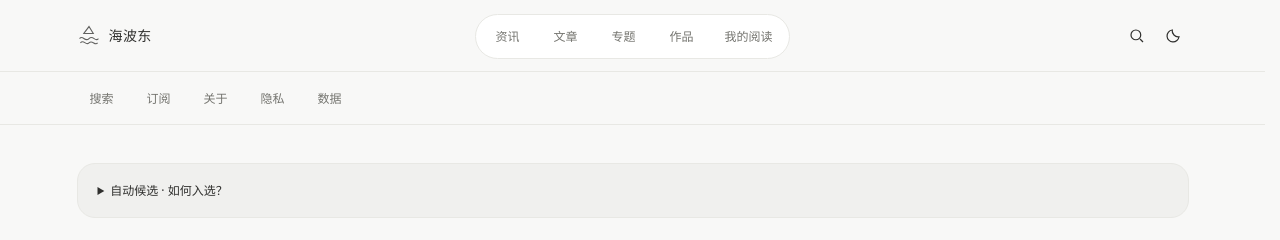
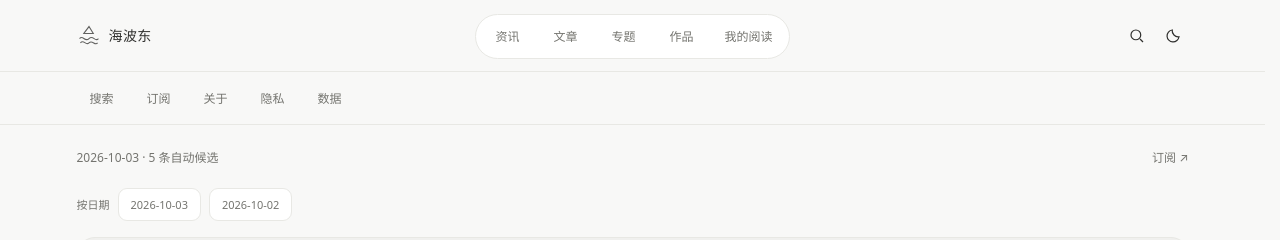
Before and after one commit to ma1203580780/mind, an Astro site: page /mind/picks in a window 1280 px wide. Shown: the top 240 px of the page. Built offline with nearby package versions, Linux system fonts and the light colour scheme; Astro itself is replaced by a stand-in of ours.

Commit message:
Move curated archive date navigation above content

```diff
--- a/src/pages/picks/index.astro
+++ b/src/pages/picks/index.astro
@@ -2,4 +2,4 @@
 import Base from '../../layouts/Base.astro';import SourceCard from '../../components/SourceCard.astro';import {allNews,issues} from '../../lib/news';import {path} from '../../site';import {readingCandidates,candidateReason,latestNewsDate,editorPicks} from '../../lib/discovery';
 const candidates=readingCandidates(allNews,latestNewsDate,5);
 ---
-<Base title="值得一读 · 海波东" description="从近期资讯中按明确规则选出最多五条阅读候选，保留来源。"><h1 class="sr-only">精选资讯</h1>{editorPicks.length>0&&<section class="collection-section"><div class="section-title"><h2>作者精选</h2></div><div class="note-feed">{editorPicks.map(story=><div class="feed-item"><p class="candidate-reason">作者确认 · {story.editorReason}</p><SourceCard story={story} issue={story.issueDate}/></div>)}</div></section>}<details class="rule-panel"><summary>自动候选 · 如何入选？</summary><p>以最近收录日为基准，只考虑近七天、有较完整摘要、中文原文或完整中译可用的内容；按发布时间优先，尽量覆盖不同板块，每个来源最多一条，每次最多五条。过滤明显重复译文、版本发布日志。图片数量、访问量不参与排序。</p><p>这是规则筛选，不代表作者推荐，也不构成事实核验。作者确认的观点会单独署名发布。</p></details><section class="note-feed" aria-label="自动阅读候选">{candidates.map(story=><div class="feed-item"><small class="candidate-reason">{candidateReason(story)}</small><SourceCard story={story} issue={story.issueDate}/></div>)}</section>{!candidates.length&&<p class="reading-empty">这次没有符合条件的候选，可以直接查看全部资讯。</p>}<section class="collection-section"><div class="section-title"><h2>按收录日回看</h2></div><div class="discovery-links">{issues.slice(0,7).map(issue=><a href={path(`news/${issue.date}/`)}>{issue.date} ↗</a>)}</div><p class="collection-note">原文发布时间保留在卡片上；收录日期用于归档。</p></section></Base>
+<Base title="值得一读 · 海波东" description="从近期资讯中按明确规则选出最多五条阅读候选，保留来源。"><h1 class="sr-only">精选资讯</h1><div class="content-toolbar"><span>{latestNewsDate} · {candidates.length} 条自动候选</span><a href={path('subscribe/')}>订阅 ↗</a></div><nav class="archive-date-strip" aria-label="按收录日期阅读"><span>按日期</span>{issues.slice(0,7).map(issue=><a href={path(`news/${issue.date}/`)}>{issue.date}</a>)}</nav>{editorPicks.length>0&&<section class="collection-section"><div class="section-title"><h2>作者精选</h2></div><div class="note-feed">{editorPicks.map(story=><div class="feed-item"><p class="candidate-reason">作者确认 · {story.editorReason}</p><SourceCard story={story} issue={story.issueDate}/></div>)}</div></section>}<details class="rule-panel"><summary>自动候选 · 如何入选？</summary><p>以最近收录日为基准，只考虑近七天、有较完整摘要、中文原文或完整中译可用的内容；按发布时间优先，尽量覆盖不同板块，每个来源最多一条，每次最多五条。过滤明显重复译文、版本发布日志。图片数量、访问量不参与排序。</p><p>这是规则筛选，不代表作者推荐，也不构成事实核验。作者确认的观点会单独署名发布。</p></details><section class="note-feed" aria-label="自动阅读候选">{candidates.map(story=><div class="feed-item"><small class="candidate-reason">{candidateReason(story)}</small><SourceCard story={story} issue={story.issueDate}/></div>)}</section>{!candidates.length&&<p class="reading-empty">这次没有符合条件的候选，可以直接查看全部资讯。</p>}</Base>
--- a/src/styles/shell.css
+++ b/src/styles/shell.css
@@ -75,3 +75,5 @@ body.site-shell .rule-panel{margin:16px 0}
  body.site-shell .page-heading h1,body.site-shell .page-head h1,body.site-shell .discovery-intro h1{font-size:18px}
  .topic-grid .topic-tile p{font-size:11px}.reading-progress{top:108px}
 }
+
+.archive-date-strip{display:flex;align-items:center;gap:8px;overflow-x:auto;white-space:nowrap;margin:0 0 16px;font-size:11px;color:var(--muted)}.archive-date-strip>a{padding:6px 12px;border:1px solid var(--line);border-radius:9px;background:var(--paper)}
```
